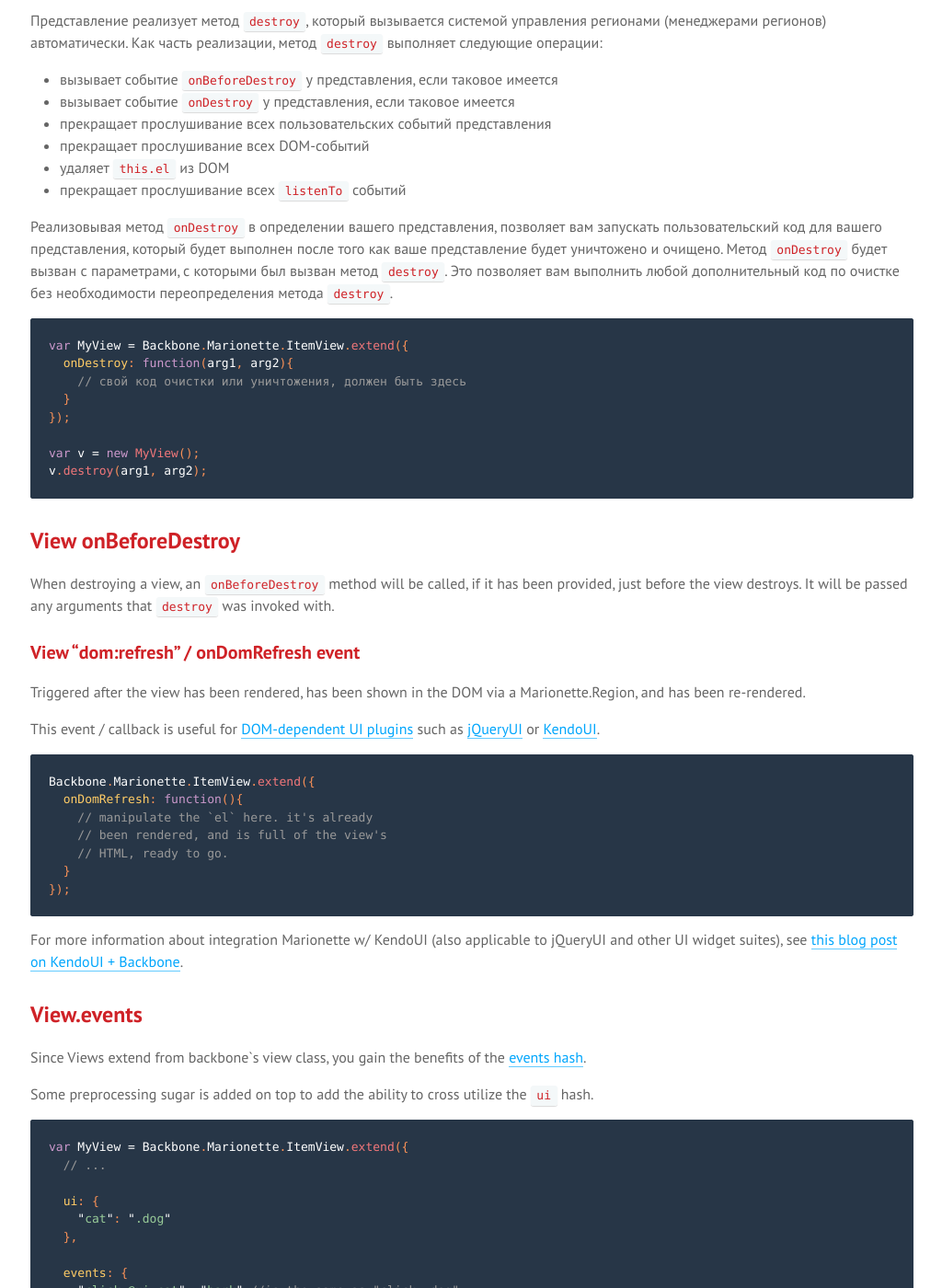
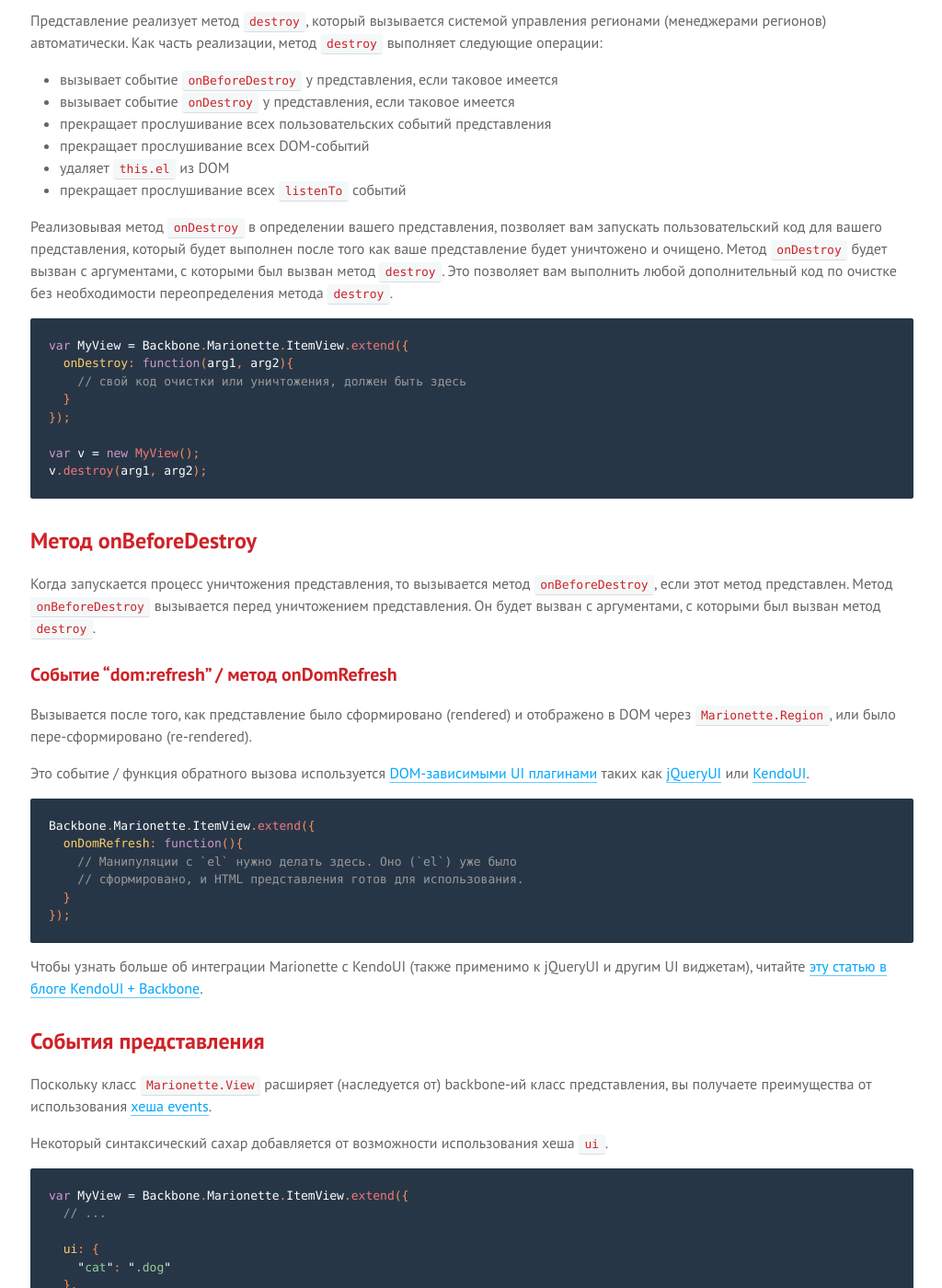
Before and after one commit to sadcitizen/marionettejs.ru, a Jekyll site: the page built from _posts/2014-06-10-view.md, in a window 1280 px wide and 1400 px high, scrolled down 2450 px. Shown: the whole window at 92% size, without its empty margins (127-1151 px from the left). Built offline with Jekyll 4.4.1, drawn with Linux system fonts in a browser that asks for light colours; some web fonts are replaced; Markdown is read by kramdown in place of the engine named in the settings; some of the changed text lies outside the part shown.

Commit message:
translate ru/View
перевод 'View onBeforeDestroy'
перевод 'View "dom:refresh" / onDomRefresh event'
перевод 'View.events'

````diff
--- a/_includes/translation/ru/marionette.view.md
+++ b/_includes/translation/ru/marionette.view.md
@@ -13,10 +13,10 @@ Marionette имеет базовый класс `Marionette.View`,
 * [Привязка событий к представлению](#binding-to-view-events)
 * [Метод onShow](#view-onshow)
 * [Метод destroy](#view-destroy)
-* [View onBeforeDestroy](#view-onbeforedestroy)
-* [View "dom:refresh" / onDomRefresh event](#view-domrefresh--ondomrefresh-event)
+* [Метод onBeforeDestroy](#view-onbeforedestroy)
+* [Событие "dom:refresh" / метод onDomRefresh](#view-domrefresh--ondomrefresh-event)
+* [События представления](#viewevents)
 * [View.triggers](#viewtriggers)
-* [View.events](#viewevents)
 * [View.modelEvents and View.collectionEvents](#viewmodelevents-and-viewcollectionevents)
 * [View.serializeData](#viewserializedata)
 * [View.bindUIElements](#viewbinduielements)
@@ -105,7 +105,7 @@ var LayoutView = Backbone.Marionette.LayoutView.extend({
 Реализовывая метод `onDestroy` в определении вашего представления, позволяет вам
 запускать пользовательский код для вашего представления, который будет выполнен
 после того как ваше представление будет уничтожено и очищено. Метод `onDestroy` будет
-вызван с параметрами, с которыми был вызван метод `destroy`. Это позволяет вам выполнить любой
+вызван с аргументами, с которыми был вызван метод `destroy`. Это позволяет вам выполнить любой
 дополнительный код по очистке без необходимости переопределения метода `destroy`.
 
 ```js
@@ -119,38 +119,37 @@ var v = new MyView();
 v.destroy(arg1, arg2);
 ```
 
-## View onBeforeDestroy
+## Метод onBeforeDestroy
 
-When destroying a view, an `onBeforeDestroy` method will be called, if it
-has been provided, just before the view destroys. It will be passed any arguments
-that `destroy` was invoked with.
+Когда запускается процесс уничтожения представления, то вызывается метод `onBeforeDestroy`, если этот
+метод представлен. Метод `onBeforeDestroy` вызывается перед уничтожением представления. Он будет вызван
+с аргументами, с которыми был вызван метод `destroy`.
 
-### View "dom:refresh" / onDomRefresh event
+### Событие "dom:refresh" / метод onDomRefresh
 
-Triggered after the view has been rendered, has been shown in the DOM via a Marionette.Region, and has been
-re-rendered.
+Вызывается после того, как представление было сформировано (rendered) и отображено в DOM через `Marionette.Region`, или было пере-сформировано (re-rendered).
 
-This event / callback is useful for
-[DOM-dependent UI plugins](http://lostechies.com/derickbailey/2012/02/20/using-jquery-plugins-and-ui-controls-with-backbone/) such as
-[jQueryUI](http://jqueryui.com/) or [KendoUI](http://kendoui.com).
+Это событие / функция обратного вызова используется
+[DOM-зависимыми UI плагинами](http://lostechies.com/derickbailey/2012/02/20/using-jquery-plugins-and-ui-controls-with-backbone/) таких как [jQueryUI](http://jqueryui.com/) или [KendoUI](http://kendoui.com).
 
 ```js
 Backbone.Marionette.ItemView.extend({
   onDomRefresh: function(){
-    // manipulate the `el` here. it's already
-    // been rendered, and is full of the view's
-    // HTML, ready to go.
+    // Манипуляции с `el` нужно делать здесь. Оно (`el`) уже было
+    // сформировано, и HTML представления готов для использования.
   }
 });
 ```
 
-For more information about integration Marionette w/ KendoUI (also applicable to jQueryUI and other UI
-widget suites), see [this blog post on KendoUI + Backbone](http://www.kendoui.com/blogs/teamblog/posts/12-11-26/backbone_and_kendo_ui_a_beautiful_combination.aspx).
+Чтобы узнать больше об интеграции Marionette с KendoUI (также применимо к jQueryUI и другим UI
+виджетам), читайте [эту статью в блоге KendoUI + Backbone](http://www.kendoui.com/blogs/teamblog/posts/12-11-26/backbone_and_kendo_ui_a_beautiful_combination.aspx).
 
-## View.events
-Since Views extend from backbone`s view class, you gain the benefits of the [events hash](http://backbonejs.org/#View-delegateEvents).
+## События представления
 
-Some preprocessing sugar is added on top to add the ability to cross utilize the ```ui``` hash.
+Поскольку класс `Marionette.View` расширяет (наследуется от) backbone-ий класс представления,
+вы получаете преимущества от использования [хеша events](http://backbonejs.org/#View-delegateEvents).
+
+Некоторый синтаксический сахар добавляется от возможности использования хеша `ui`.
 
 ```js
 var MyView = Backbone.Marionette.ItemView.extend({
@@ -161,7 +160,7 @@ var MyView = Backbone.Marionette.ItemView.extend({
   },
 
   events: {
-    "click @ui.cat": "bark" //is the same as "click .dog":
+    "click @ui.cat": "bark" // это эквивалентно "click .dog":
   }
 });
 ```
````
